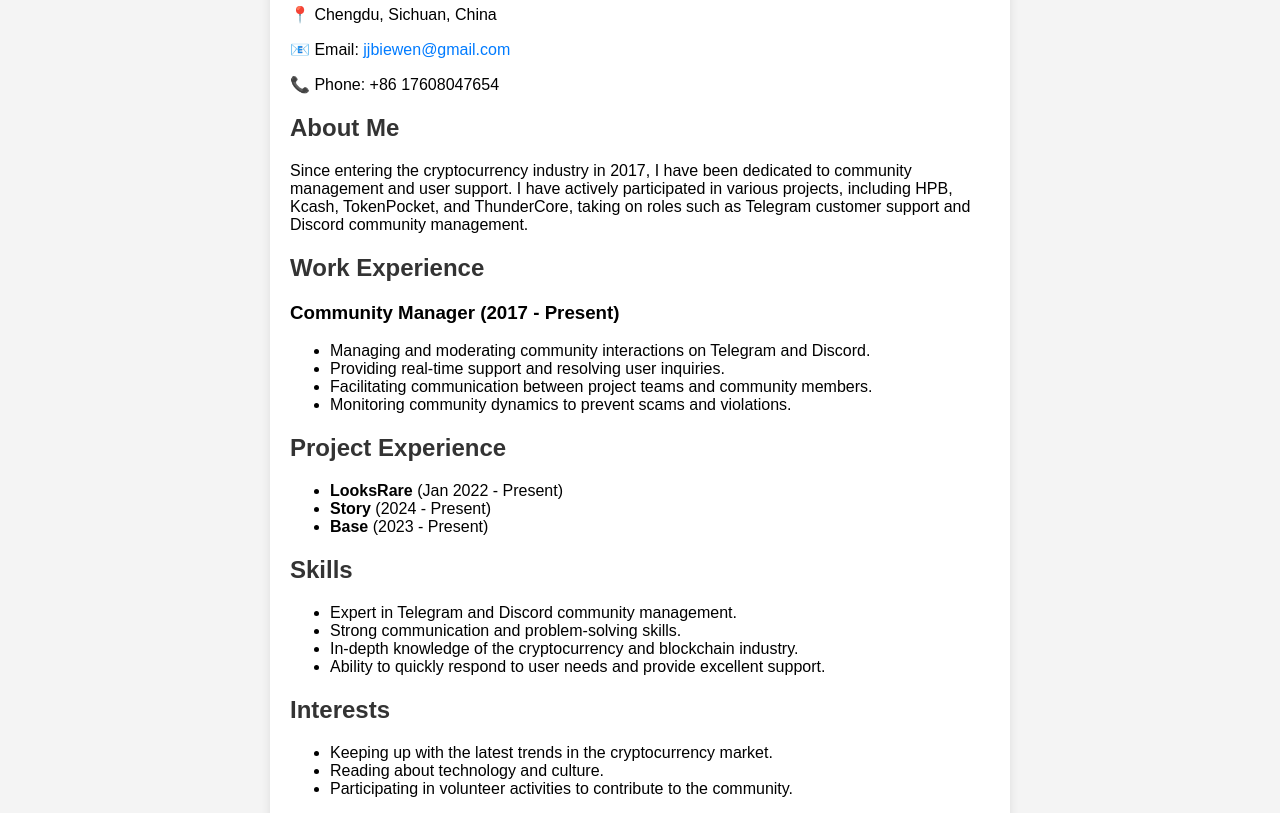
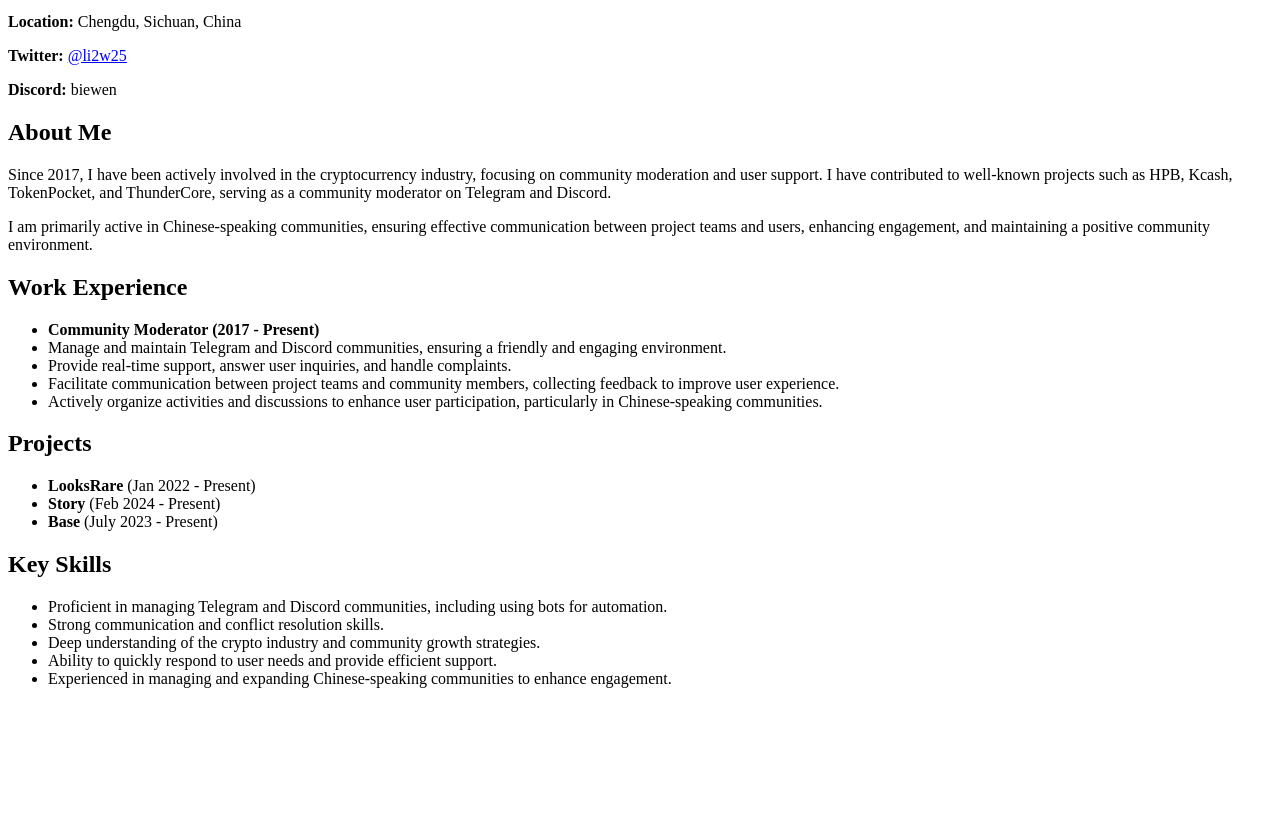
Before and after one commit to xbwl20/web3M, a plain HTML site: page index.html in a window 1280 px wide. Shown: the part 135-948 px from the top of the page. After the commit the page ends 839 px from the top, so only its background shows below. Drawn offline with Linux system fonts and the light colour scheme.

Commit message:
index.html

```diff
--- a/index.html
+++ b/index.html
@@ -3,49 +3,44 @@
 <head>
     <meta charset="UTF-8">
     <meta name="viewport" content="width=device-width, initial-scale=1.0">
-    <title>Li Xiping - Resume</title>
-    <link rel="stylesheet" href="style.css">
+    <title>Personal Journey - Li Xiping</title>
 </head>
 <body>
-    <div class="container">
-        <h1>Li Xiping</h1>
-        <p>📍 Chengdu, Sichuan, China</p>
-        <p>📧 Email: <a href="mailto:jjbiewen@gmail.com">jjbiewen@gmail.com</a></p>
-        <p>📞 Phone: +86 17608047654</p>
+    <h1>Personal Journey - Li Xiping</h1>
+    <p><strong>Email:</strong> jjbiewen@gmail.com</p>
+    <p><strong>Phone:</strong> +86 17608047654</p>
+    <p><strong>Location:</strong> Chengdu, Sichuan, China</p>
+    <p><strong>Twitter:</strong> <a href="https://x.com/li2w25" target="_blank">@li2w25</a></p>
+    <p><strong>Discord:</strong> biewen</p>
 
     <h2>About Me</h2>
-        <p>Since entering the cryptocurrency industry in 2017, I have been dedicated to community management and user support. I have actively participated in various projects, including HPB, Kcash, TokenPocket, and ThunderCore, taking on roles such as Telegram customer support and Discord community management.</p>
+    <p>Since 2017, I have been actively involved in the cryptocurrency industry, focusing on community moderation and user support. I have contributed to well-known projects such as HPB, Kcash, TokenPocket, and ThunderCore, serving as a community moderator on Telegram and Discord.</p>
+
+    <p>I am primarily active in Chinese-speaking communities, ensuring effective communication between project teams and users, enhancing engagement, and maintaining a positive community environment.</p>
 
     <h2>Work Experience</h2>
-        <h3>Community Manager (2017 - Present)</h3>
     <ul>
-            <li>Managing and moderating community interactions on Telegram and Discord.</li>
-            <li>Providing real-time support and resolving user inquiries.</li>
-            <li>Facilitating communication between project teams and community members.</li>
-            <li>Monitoring community dynamics to prevent scams and violations.</li>
+        <li><strong>Community Moderator (2017 - Present)</strong></li>
+        <li>Manage and maintain Telegram and Discord communities, ensuring a friendly and engaging environment.</li>
+        <li>Provide real-time support, answer user inquiries, and handle complaints.</li>
+        <li>Facilitate communication between project teams and community members, collecting feedback to improve user experience.</li>
+        <li>Actively organize activities and discussions to enhance user participation, particularly in Chinese-speaking communities.</li>
     </ul>
 
-        <h2>Project Experience</h2>
+    <h2>Projects</h2>
     <ul>
         <li><strong>LooksRare</strong> (Jan 2022 - Present)</li>
-            <li><strong>Story</strong> (2024 - Present)</li>
-            <li><strong>Base</strong> (2023 - Present)</li>
+        <li><strong>Story</strong> (Feb 2024 - Present)</li>
+        <li><strong>Base</strong> (July 2023 - Present)</li>
     </ul>
 
-        <h2>Skills</h2>
+    <h2>Key Skills</h2>
     <ul>
-            <li>Expert in Telegram and Discord community management.</li>
-            <li>Strong communication and problem-solving skills.</li>
-            <li>In-depth knowledge of the cryptocurrency and blockchain industry.</li>
-            <li>Ability to quickly respond to user needs and provide excellent support.</li>
+        <li>Proficient in managing Telegram and Discord communities, including using bots for automation.</li>
+        <li>Strong communication and conflict resolution skills.</li>
+        <li>Deep understanding of the crypto industry and community growth strategies.</li>
+        <li>Ability to quickly respond to user needs and provide efficient support.</li>
+        <li>Experienced in managing and expanding Chinese-speaking communities to enhance engagement.</li>
     </ul>
-
-        <h2>Interests</h2>
-        <ul>
-            <li>Keeping up with the latest trends in the cryptocurrency market.</li>
-            <li>Reading about technology and culture.</li>
-            <li>Participating in volunteer activities to contribute to the community.</li>
-        </ul>
-    </div>
 </body>
 </html>
```
Lines whose indentation alone changed are shown as unchanged.
